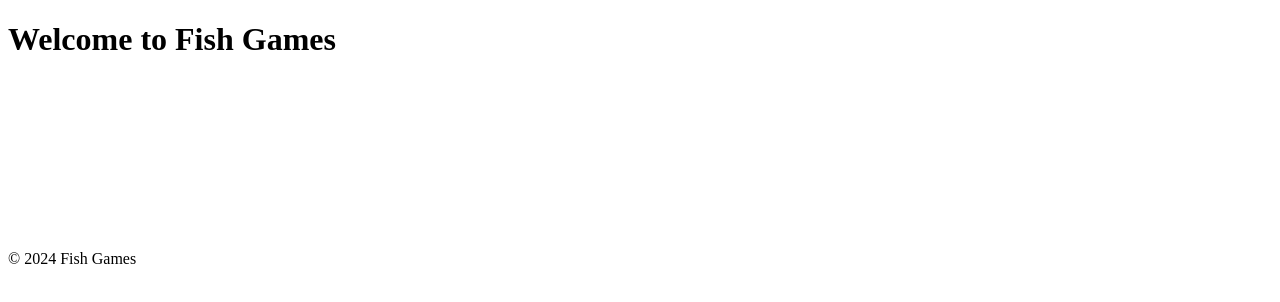
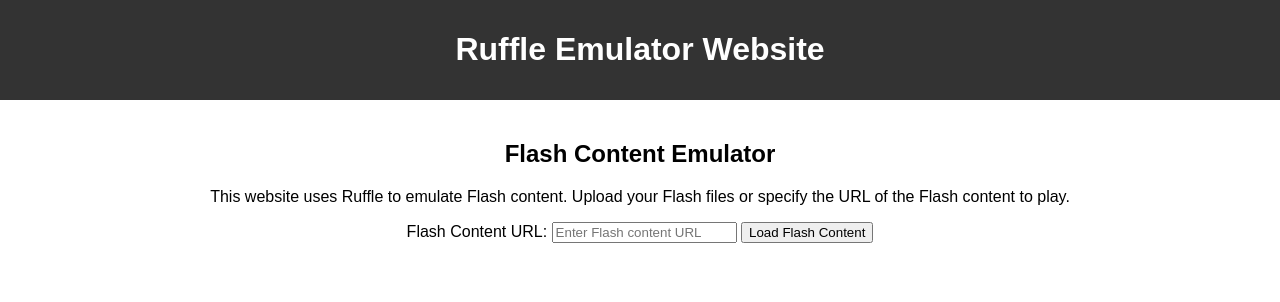
Before and after one commit to tybsi/Gen, a plain HTML site: page index.html in a window 1280 px wide. Drawn offline with Linux system fonts and the light colour scheme.

Commit message:
Update index.html

```diff
--- a/index.html
+++ b/index.html
@@ -3,21 +3,68 @@
 <head>
     <meta charset="UTF-8">
     <meta name="viewport" content="width=device-width, initial-scale=1.0">
-    <title>Fish Games</title>
-    <link rel="stylesheet" href="styles.css">
+    <title>Ruffle Emulator Website</title>
+    <style>
+        body {
+            font-family: 'Arial', sans-serif;
+            margin: 0;
+            padding: 0;
+        }
+
+        header {
+            background-color: #333;
+            color: #fff;
+            padding: 10px;
+            text-align: center;
+        }
+
+        main {
+            padding: 20px;
+            text-align: center;
+        }
+    </style>
 </head>
 <body>
     <header>
-        <h1>Welcome to Fish Games</h1>
+        <h1>Ruffle Emulator Website</h1>
     </header>
+
     <main>
-        <section id="game-section">
-            <canvas id="fish-game"></canvas>
-        </section>
+        <h2>Flash Content Emulator</h2>
+        <p>This website uses Ruffle to emulate Flash content. Upload your Flash files or specify the URL of the Flash content to play.</p>
+
+        <!-- Ruffle Player container -->
+        <div id="ruffle-container"></div>
+
+        <!-- Input for Flash content URL -->
+        <label for="flash-url">Flash Content URL:</label>
+        <input type="text" id="flash-url" placeholder="Enter Flash content URL">
+        <button onclick="loadFlashContent()">Load Flash Content</button>
     </main>
-    <footer>
-        <p>&copy; 2024 Fish Games</p>
-    </footer>
-    <script src="game.js"></script>
+
+    <script src="https://cdn.jsdelivr.net/npm/ruffle@0.4.1/ruffle.js"></script>
+    <script>
+        // Function to load Flash content using Ruffle
+        function loadFlashContent() {
+            const flashUrl = document.getElementById('flash-url').value;
+
+            // Destroy the previous Ruffle instance (if any)
+            const ruffleContainer = document.getElementById('ruffle-container');
+            while (ruffleContainer.firstChild) {
+                ruffleContainer.firstChild.remove();
+            }
+
+            // Create a new Ruffle instance with the specified Flash content URL
+            const ruffle = RufflePlayer.new({
+                swf: flashUrl,
+                container: ruffleContainer,
+                parameters: {
+                    // Additional parameters if needed
+                }
+            });
+
+            ruffle.load();
+        }
+    </script>
 </body>
 </html>
```
